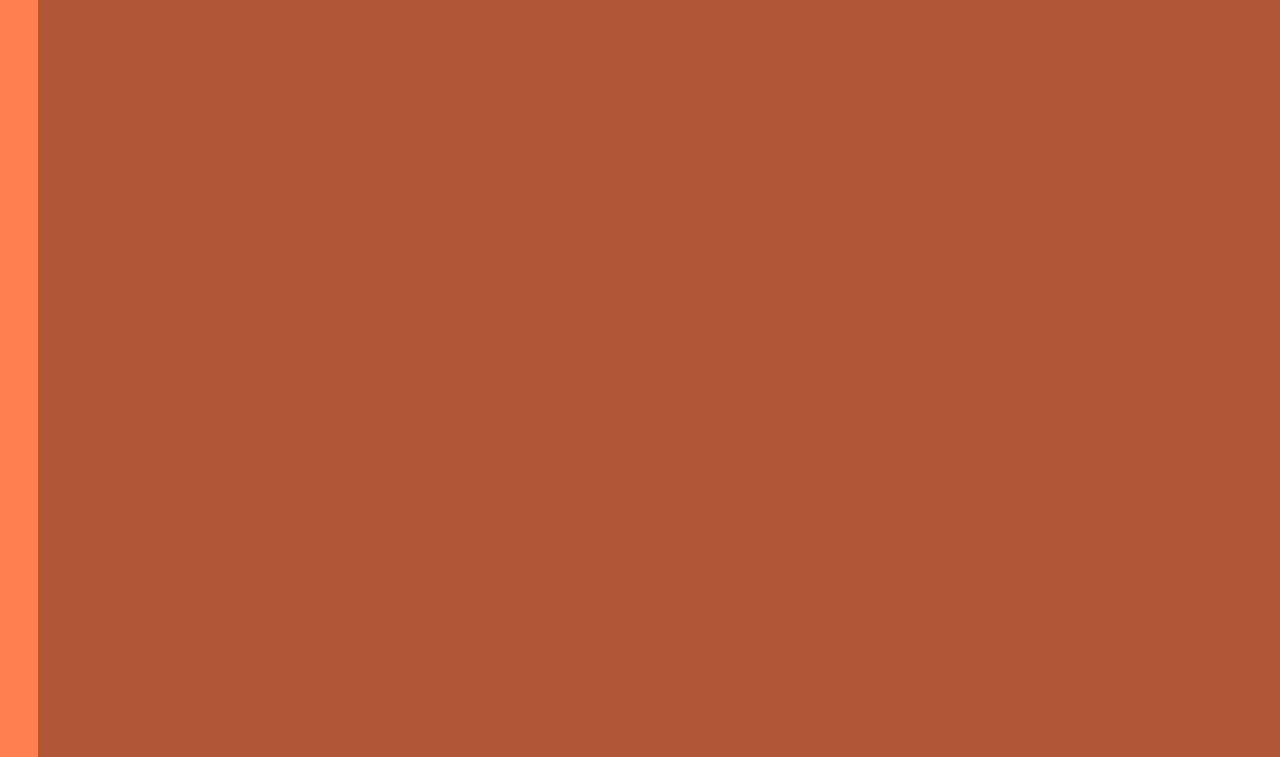
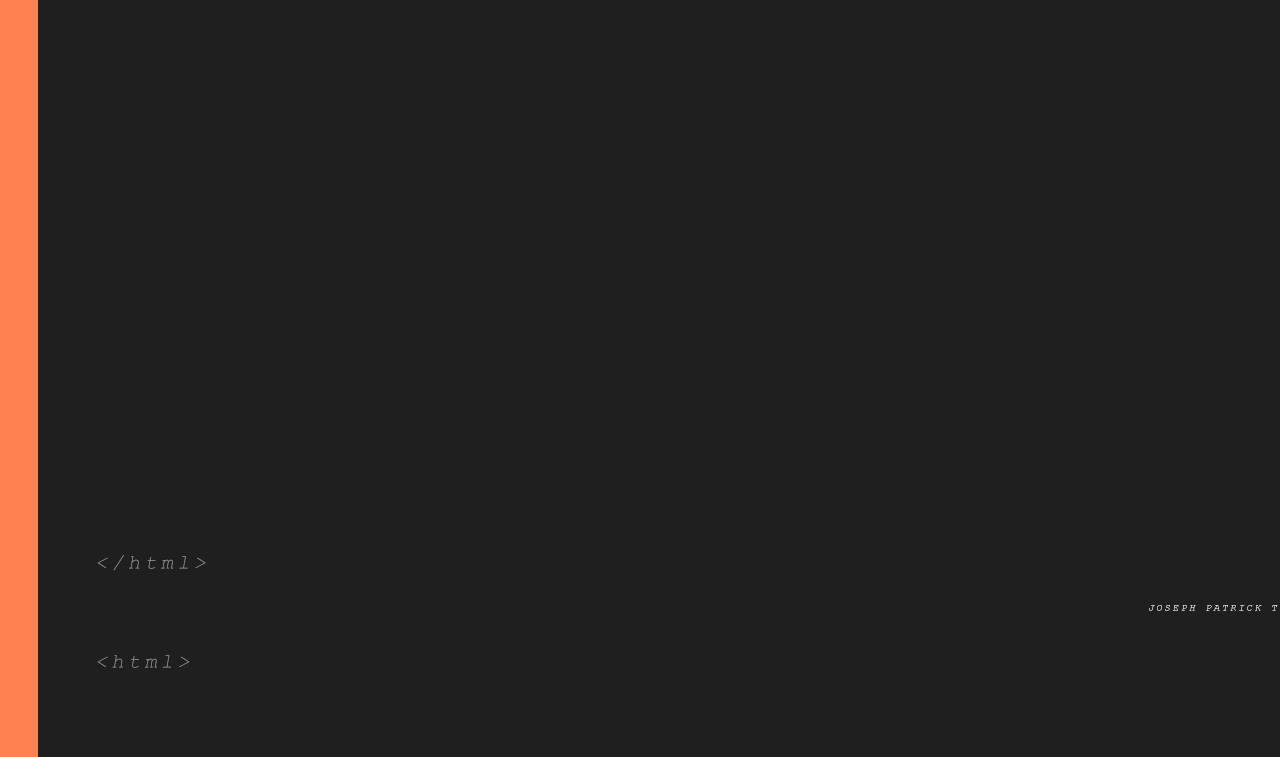
Before and after one commit to jplt001/portfolio, a plain HTML site: page index.html in a window 1280 px wide. Shown: the part 43-800 px from the top of the page. Drawn offline with nearby package versions, Linux system fonts and the light colour scheme; some icons are missing; a web font is replaced by a local one.

Commit message:
Added new images

```diff
--- a/css/app.css
+++ b/css/app.css
@@ -20,6 +20,6 @@ div.nav-col         { max-width: 3%;  background: coral; height: 100vh; width: 3
 
 div.loading         { position: absolute; top: 0; left: 0; background: coral; width: 100%; height: 100%;  }
 div.loading i       { color: white; position: absolute; top: 50%; left: 50%; transform: translate(-50%, -50%); }
-div.contents        { width: 97%; background: rgb(177, 87, 55); right: 0; }
+div.contents        { width: 97%; color: white; background: url('../img/main_bg.jpg');  }
 .my-name            { color: white; top: 50%; left: 50%;  }
 .my-name h1         { color: white; top: 50%; left: 50%; position: absolute; transform: translate(-50%, -50%); font-family: 'Lobster', cursive; }
```
Also changed, not shown: img/main_bg.jpg (added), index.html (line endings or trailing spaces).
